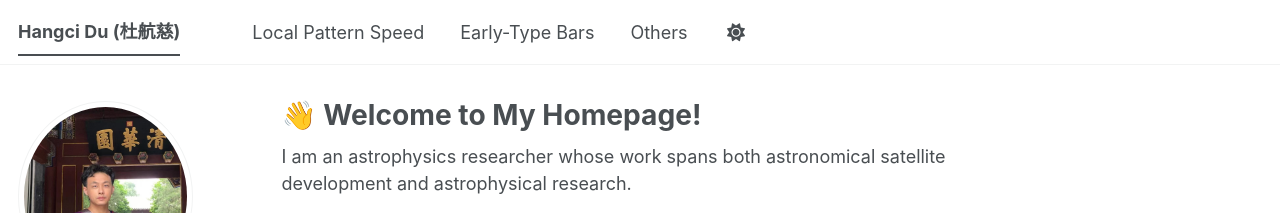
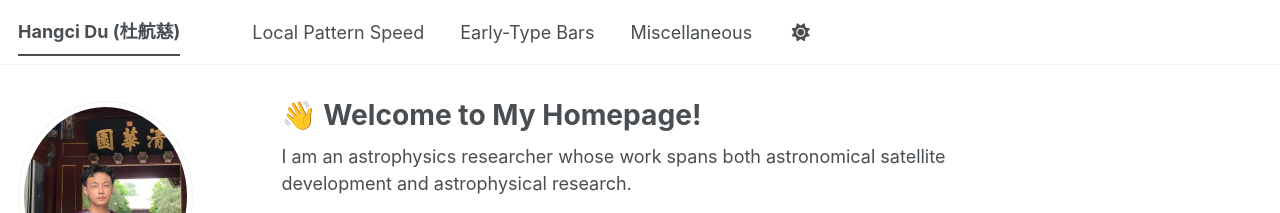
Before and after one commit to hangcidu/hangcidu.github.io, a Jekyll site: the page built from _pages/about.md, in a window 1280 px wide. Shown: the top 213 px of the page. Built offline with Jekyll 4.4.1, drawn with Linux system fonts in a browser that asks for light colours; some web fonts are replaced; a script bundle is joined from its source files by our own code; library files that are not in the unit come from our copies; comment, search, counter and statistics services are not loaded.

Commit message:
Update navigation.yml

```diff
--- a/_data/navigation.yml
+++ b/_data/navigation.yml
@@ -14,8 +14,8 @@ main:
   - title: "Early-Type Bars"
     url: /early-type_bars/
 
-  - title: "Others"
-    url: /others/
+  - title: "Miscellaneous"
+    url: /miscellaneous/
 
   # - title: "Publications"
   #   url: /publications/
```
